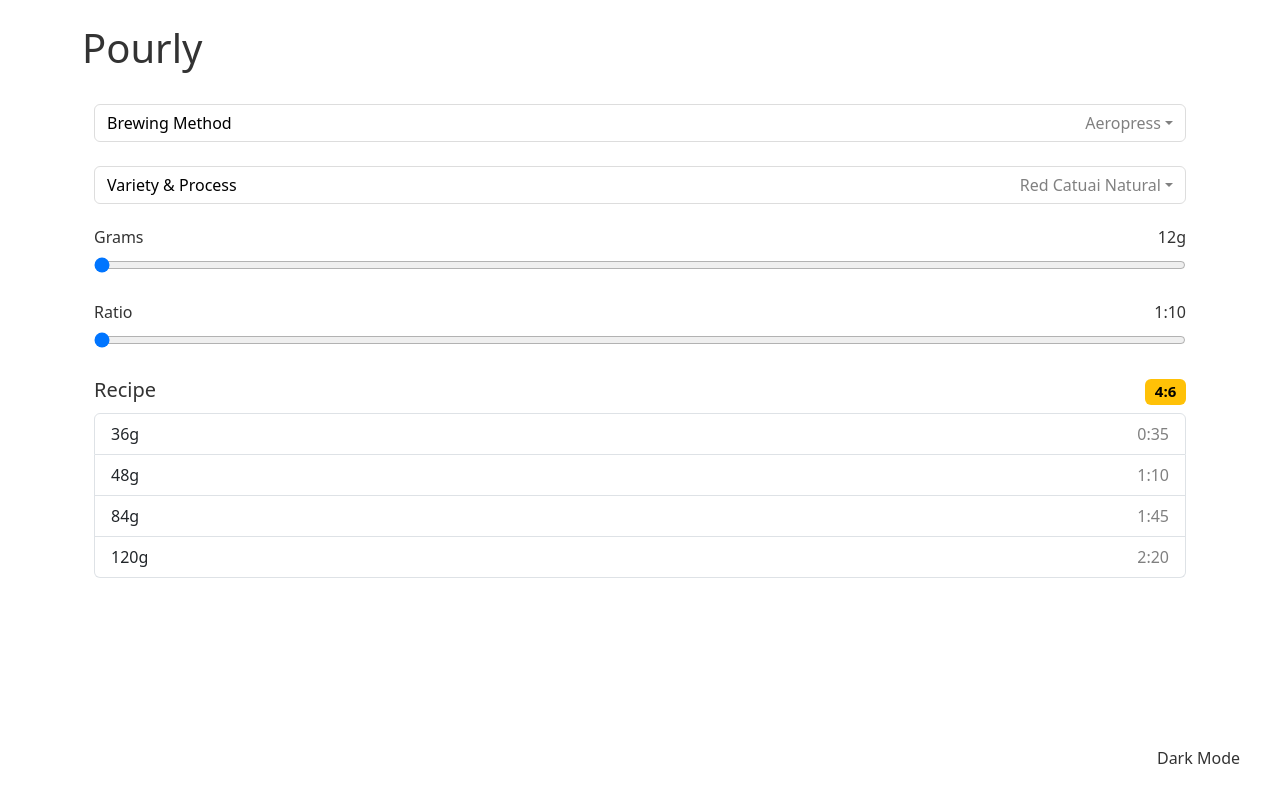
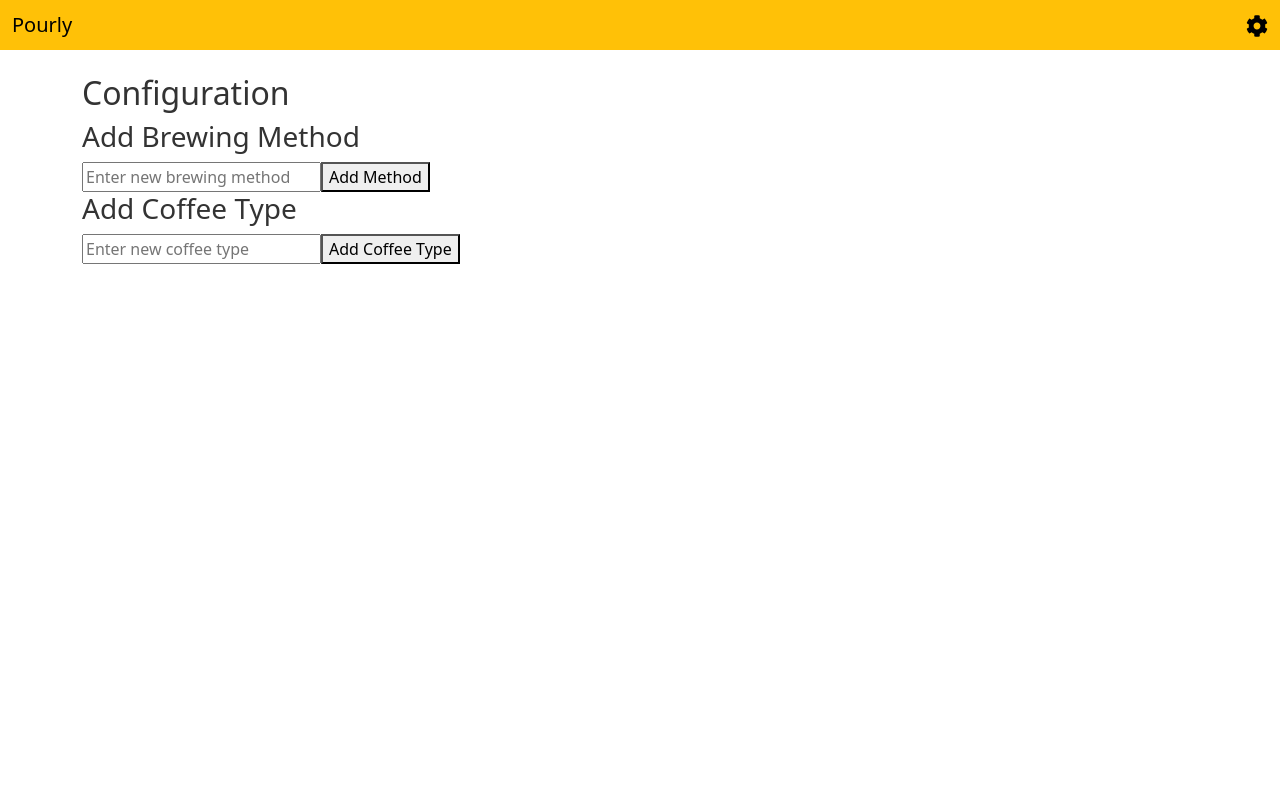
Before and after one commit to nosarabs/pour-lab-app, a React (Create React App) app: page /config in a window 1280 px wide. Built offline with nearby package versions, Linux system fonts and the light colour scheme.

Commit message:
New Config page

```diff
--- a/package.json
+++ b/package.json
@@ -13,7 +13,9 @@
     "groq-sdk": "^0.7.0",
     "react": "^18.3.1",
     "react-dom": "^18.3.1",
-    "react-scripts": "5.0.1",
+    "react-icons": "^5.3.0",
+    "react-router-dom": "^6.27.0",
+    "react-scripts": "^5.0.1",
     "web-vitals": "^2.1.4"
   },
   "homepage": "https://nosarabs.github.io/pourly",
--- a/src/App.css
+++ b/src/App.css
@@ -5,7 +5,7 @@
 }
 
 [data-theme='dark'] {
-  --background-color: #333333;
+  --background-color: #000000;
   --text-color: #ffffff;
 }
 
--- a/src/App.js
+++ b/src/App.js
@@ -1,14 +1,61 @@
-import React from "react";
+import React, {useState, useEffect} from "react";
 import MainPage from "./MainPage";
 import "./App.css";
+import Navbar from './Navbar';
+import Config from './Config';
+import { BrowserRouter as Router, Route, Routes } from 'react-router-dom';
 
 function App() {
-  return (
-    <div className="App">
-      <MainPage />
-    </div>
 
-  );
+    // Default values for brewing methods and coffee types
+    const defaultBrewingMethods = ['Aeropress', 'V60', 'Origami w/ Flat Filter', 'Origami w/ Cone Filter', 'Kalita'];
+    const defaultCoffeeTypes = ['Red Catuai Natural', 'Marsellesa Termico', 'Geisha Red Honey', 'Pacamara Honey'];
+
+    // Initialize state with values from local storage or defaults
+    const [brewingMethods, setBrewingMethods] = useState(() => {
+        const storedMethods = JSON.parse(localStorage.getItem('brewingMethods'));
+        return storedMethods || defaultBrewingMethods;
+    });
+
+    const [coffeeTypes, setCoffeeTypes] = useState(() => {
+        const storedTypes = JSON.parse(localStorage.getItem('coffeeTypes'));
+        return storedTypes || defaultCoffeeTypes;
+    });
+
+    // Update local storage whenever brewingMethods or coffeeTypes changes
+    useEffect(() => {
+        localStorage.setItem('brewingMethods', JSON.stringify(brewingMethods));
+    }, [brewingMethods]);
+
+    useEffect(() => {
+        localStorage.setItem('coffeeTypes', JSON.stringify(coffeeTypes));
+    }, [coffeeTypes]);
+
+    // Function to add a new brewing method
+    const addBrewingMethod = (newMethod) => {
+        if (newMethod && !brewingMethods.includes(newMethod)) {
+            setBrewingMethods([...brewingMethods, newMethod]);
+        }
+    };
+
+    // Function to add a new coffee type
+    const addCoffeeType = (newCoffee) => {
+        if (newCoffee && !coffeeTypes.includes(newCoffee)) {
+            setCoffeeTypes([...coffeeTypes, newCoffee]);
+        }
+    };
+
+    return (
+        <Router>
+            <Navbar />
+            <div className="container mt-4">
+                <Routes>
+                    <Route path="/pourly" element={<MainPage brewingMethods={brewingMethods} coffeeTypes={coffeeTypes} />} />
+                    <Route path="/config" element={<Config onAddBrewingMethod={addBrewingMethod} onAddCoffeeType={addCoffeeType}/>} />
+                </Routes>
+            </div>
+        </Router>
+    );
 }
 
 export default App;
--- /dev/null
+++ b/src/Config.js
@@ -0,0 +1,44 @@
+import React, { useState } from 'react';
+
+const Config = ({ onAddBrewingMethod, onAddCoffeeType }) => {
+    const [newMethod, setNewMethod] = useState('');
+    const [newCoffeeType, setNewCoffeeType] = useState('');
+
+    const handleAddMethod = () => {
+        onAddBrewingMethod(newMethod);
+        setNewMethod('');
+    };
+
+    const handleAddCoffeeType = () => {
+        onAddCoffeeType(newCoffeeType);
+        setNewCoffeeType('');
+    };
+
+    return (
+        <div>
+            <h2>Configuration</h2>
+            <div>
+                <h3>Add Brewing Method</h3>
+                <input
+                    type="text"
+                    value={newMethod}
+                    onChange={(e) => setNewMethod(e.target.value)}
+                    placeholder="Enter new brewing method"
+                />
+                <button onClick={handleAddMethod}>Add Method</button>
+            </div>
+            <div>
+                <h3>Add Coffee Type</h3>
+                <input
+                    type="text"
+                    value={newCoffeeType}
+                    onChange={(e) => setNewCoffeeType(e.target.value)}
+                    placeholder="Enter new coffee type"
+                />
+                <button onClick={handleAddCoffeeType}>Add Coffee Type</button>
+            </div>
+        </div>
+    );
+};
+
+export default Config;
--- a/src/Dropdown.js
+++ b/src/Dropdown.js
@@ -1,7 +1,7 @@
 import React, { useState } from 'react';
 import './Dropdown.css'
 
-const Dropdown = ({ options, initialSelected, label, style, onSelect }) => {
+const Dropdown = ({ options, initialSelected, label, onSelect }) => {
     const [selectedOption, setSelectedOption] = useState(initialSelected || options[0]);
 
     // Handle dropdown selection
--- a/src/MainPage.js
+++ b/src/MainPage.js
@@ -5,13 +5,13 @@ import Recipe from './Recipe'
 import ThemeToggle from "./ThemeToggle";
 
 
-const MainPage = () => {
-    const brewingMethods = ['Aeropress', 'V60', 'Origami w/ Flat Filter', 'Origami w/ Cone Filter', 'Kalita'];
+const MainPage = ({brewingMethods, coffeeTypes}) => {
+
+    // const brewingMethods = ['Aeropress', 'V60', 'Origami w/ Flat Filter', 'Origami w/ Cone Filter', 'Kalita'];
     const [method, setMethod] = useState(brewingMethods[0]);
 
-    const coffeeTypes = ['Red Catuai Natural', 'Marsellesa Termico', 'Geisha Red Honey', 'Pacamara Honey'];
+    // const coffeeTypes = ['Red Catuai Natural', 'Marsellesa Termico', 'Geisha Red Honey', 'Pacamara Honey'];
     const [coffee, setCoffee] = useState(coffeeTypes[0]);
-
 
     const minGrams = 12;
     const maxGrams = 30;
@@ -47,19 +47,13 @@ const MainPage = () => {
     return (
         <div className="container">
 
-            <br></br>
-
-            <h1>Pourly</h1>
-
-            <br></br>
-
             <div className="container">
                 <div>
                     <Dropdown label={"Brewing Method"} options={brewingMethods} initialSelected={method} onSelect={handleBrewingMethodSelect}/>
 
                     <br></br>
 
-                    <Dropdown label={"Variety & Process"} options={coffeeTypes} onSelect={handleCoffeeTypeSelect} />
+                    <Dropdown label={"Variety & Process"} options={coffeeTypes} initialSelected={coffee} onSelect={handleCoffeeTypeSelect} />
                 </div>
             </div>
 
--- /dev/null
+++ b/src/Navbar.js
@@ -0,0 +1,26 @@
+import React from 'react';
+import { Link } from 'react-router-dom';
+import { FaCog } from 'react-icons/fa'; // Using Font Awesome for config icon
+
+const Navbar = () => {
+    return (
+        // <h1>Pourly</h1>
+        <nav className="navbar navbar-expand-lg text-bg-warning">
+            <div className="container-fluid">
+                {/* Left Side: App Title */}
+                <Link to="/pourly" className="navbar-brand mb-0 h1">
+                    Pourly
+                </Link>
+
+                {/* Right Side: Config Icon */}
+                <div className="d-flex">
+                    <Link to="/config" className="nav-link">
+                        <FaCog size={22}/>
+                    </Link>
+                </div>
+            </div>
+        </nav>
+    );
+};
+
+export default Navbar;
```
Also changed, not shown: 1 other file (tests, documents, lock files or other folders).
